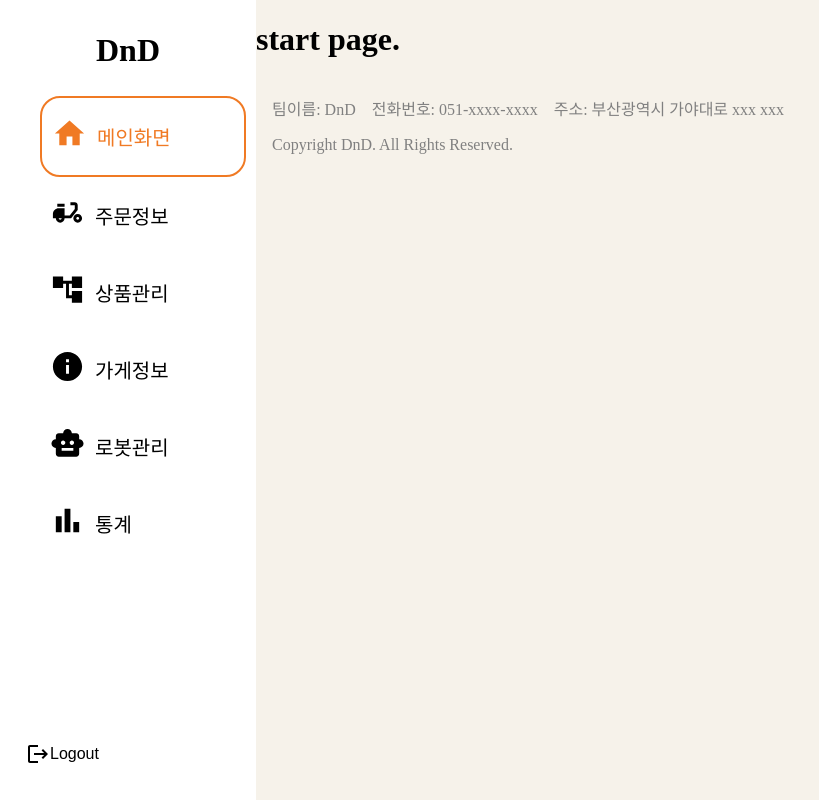
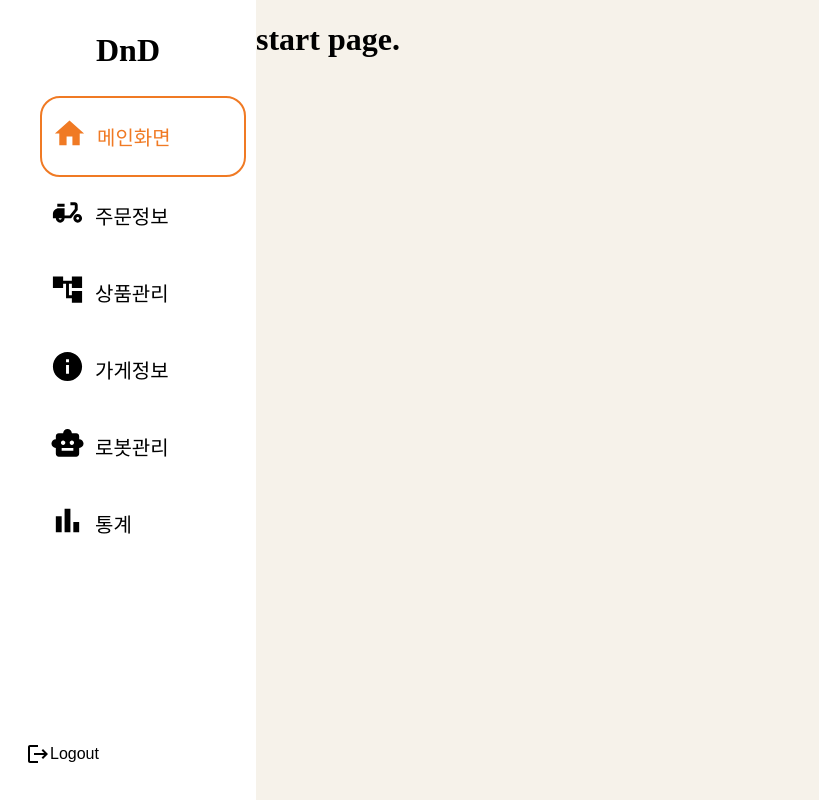
Before and after one commit to Dahye73/dnd_seller_web, a React (Vite) app: page /main in a window 1280 px wide. Shown: the whole page, without its empty margins (0-819 px from the left). Built offline with nearby package versions, Linux system fonts and the light colour scheme; the HTML template or start-up script is replaced by a standard one.

Commit message:
하단 섹션 디버깅 실패

```diff
--- a/src/components/MainRootLayout/footer/MainRootFooter.module.css
+++ b/src/components/MainRootLayout/footer/MainRootFooter.module.css
@@ -1,5 +1,4 @@
 .footer {
-  height: 10vh;
   width: 80vw;
   display: flex;
   flex-direction: column;
--- a/src/components/MainRootLayout/footer/MaintRootFooter.tsx
+++ b/src/components/MainRootLayout/footer/MaintRootFooter.jsx
@@ -1,4 +1,3 @@
-import React from "react";
 import styles from "./MainRootFooter.module.css";
 
 const MainRootFooter = () => {
--- a/src/components/Statics/Statics_BestMenu/Menu.jsx
+++ b/src/components/Statics/Statics_BestMenu/Menu.jsx
@@ -1,12 +1,9 @@
-import React, { useState } from 'react';
-import styles from './menu.module.css';
-import Box from '@mui/material/Box';
+import { useState } from "react";
+import styles from "./menu.module.css";
+import Box from "@mui/material/Box";
 
 const Menu_go = () => {
-    const [menus, setMenus] = useState([
-        { id: 1, name: '메뉴1' },
-
-    ]);
+  const [menus, setMenus] = useState([{ id: 1, name: "메뉴1" }]);
 
   return (
     <div className={styles.container}>
@@ -15,7 +12,10 @@ const Menu_go = () => {
       </div>
       <div className={styles.menuContainer}>
         {menus.map((menu) => (
-                    <Box key={menu.id} className={styles.box}>
+          <Box
+            key={menu.id}
+            className={styles.box}
+          >
             <h3>{menu.name}</h3>
           </Box>
         ))}
--- a/src/components/Statics/Statics_BestMenu/menu.module.css
+++ b/src/components/Statics/Statics_BestMenu/menu.module.css
@@ -13,7 +13,8 @@
 .menuContainer {
     display: flex;
     flex-direction: column;
-    gap: 10px; /* 박스 사이의 간격 */
+    gap: 10px;
+    /* 박스 사이의 간격 */
     width: 90%;
     margin: 3.3rem auto;
     /* margin-left: 5vw; */
@@ -27,7 +28,8 @@
 
 @media screen and (max-width: 768px) {
     .menuContainer {
-        width: 100%; /* 화면 크기가 작아졌을 때는 부모 요소의 전체 너비를 사용하도록 설정합니다. */
+        width: 100%;
+        /* 화면 크기가 작아졌을 때는 부모 요소의 전체 너비를 사용하도록 설정합니다. */
         margin-left: 0;
     }
 }
--- a/src/pages/MainRootLayout.jsx
+++ b/src/pages/MainRootLayout.jsx
@@ -1,15 +1,13 @@
 import { Outlet } from "react-router";
 import Nav from "../components/MainRootLayout/nav/nav.layout";
 import styles from "./MainRootLayout.module.css";
-import MainRootFooter from "../components/MainRootLayout/footer/MaintRootFooter";
 
 const MainRootLayout = () => {
   return (
     <main className={styles.main}>
       <Nav />
-      <div className={styles.container}>
+      <div className={styles.content}>
         <Outlet />
-        <MainRootFooter />
       </div>
     </main>
   );
--- a/src/pages/MainRootLayout.module.css
+++ b/src/pages/MainRootLayout.module.css
@@ -1,17 +1,19 @@
 .main {
   display: flex;
   flex-direction: row;
+  position: absolute;
+  height: 100vh;
+  width: 100vw;
   background-color: rgba(221, 203, 175, 0.26);
 }
 
-.container {
+.content {
   width: 80vw;
+  height: 100vh;
   overflow: scroll;
-  height: 100vh;
-  padding: 0;
-  display: flex;
-  flex-direction: column;
 }
+
+
 
 ::-webkit-scrollbar {
   width: 0px;
```
Also changed, not shown: src/components/Statics/Statics_Date/Date_Title.jsx (+21 -14 lines), src/components/Statics/Statics_Graph/Sales_Graph.jsx (+10 -13 lines), src/components/Statics/Statics_Graph/LoginPage.module.css (added), src/pages/LoginPage.module.css (deleted). Lines whose indentation alone changed are shown as unchanged.
